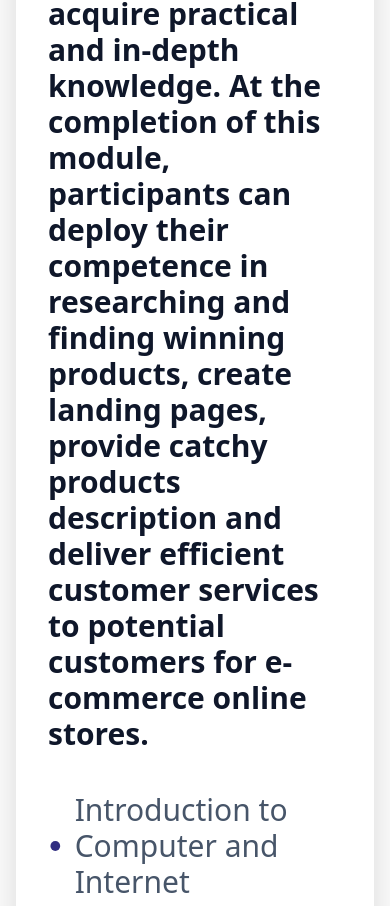
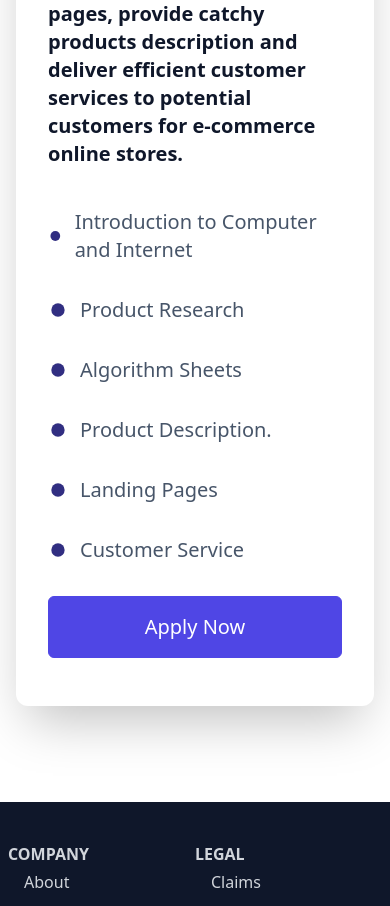
Before and after one commit to toju-toby22/ParkLed.com, a React (Create React App) app: page /module1 in a window 390 px wide. Shown: the part 932-1838 px from the top of the page. Built offline with nearby package versions, Linux system fonts and the light colour scheme.

Commit message:
Changed font sizes inmodules

```diff
--- a/src/Pages/module1.js
+++ b/src/Pages/module1.js
@@ -32,14 +32,14 @@
                 <div>
                     <p className='text-4xl font-bold py-4 flex'>Module PD01</p>
                 </div>
-                <p className='text-3xl md:text-lg py-6 text-slate-900 font-semibold'>This is a foundational training in
+                <p className='text-xl md:text-lg py-6 text-slate-900 font-semibold'>This is a foundational training in
                     digital marketing and e-commerce for beginners.  The curriculum for this program is structured
                     to help our student acquire practical and in-depth knowledge. At the completion of this module,
                     participants can deploy their competence in researching and finding winning products, create landing pages,
                     provide catchy
                     products description and deliver efficient customer services
                     to potential customers for e-commerce online stores. </p>
-                <div className='text-3xl md:text-lg text-slate-600'>
+                <div className='text-xl md:text-lg text-slate-600'>
                     <p className='flex items-center py-4'><MdFiberManualRecord className='h-6 text-indigo-900 mr-3' /> Introduction to Computer and Internet</p>
                     <p className='flex items-center py-4'><MdFiberManualRecord className='h-6 text-indigo-900 mr-3' /> Product Research</p>
                     <p className='flex items-center py-4'><MdFiberManualRecord className='h-6 text-indigo-900 mr-3' /> Algorithm Sheets</p>
--- a/src/Pages/module2.js
+++ b/src/Pages/module2.js
@@ -31,11 +31,11 @@
                 <div>
                     <p className='text-4xl font-bold py-4 flex'>Module PD02</p>
                 </div>
-                <p className='text-3xl md:text-lg py-6 text-slate-900 font-semibold'>This program focuses on the
+                <p className='text-xl md:text-lg py-6 text-slate-900 font-semibold'>This program focuses on the
                     application of skills acquired in mod PD01.  Participants will know how to create and manage online
                     e-commerce stores by leveraging on platforms like Shopify and Amazon.
                     They will be resourceful in dropshoping, Ads-copy, Facebook Ads and e-mail marketing.  </p>
-                <div className='text-3xl md:text-lg text-slate-600'>
+                <div className='text-xl md:text-lg text-slate-600'>
                     <p className='flex items-center py-4'><MdFiberManualRecord className='h-6 text-indigo-900 mr-3' /> Video creation</p>
                     <p className='flex items-center py-4'><MdFiberManualRecord className='h-6 text-indigo-900 mr-3' /> Shopify</p>
                     <p className='flex items-center py-4'><MdFiberManualRecord className='h-6 text-indigo-900 mr-3' /> Dropshipping</p>
```
